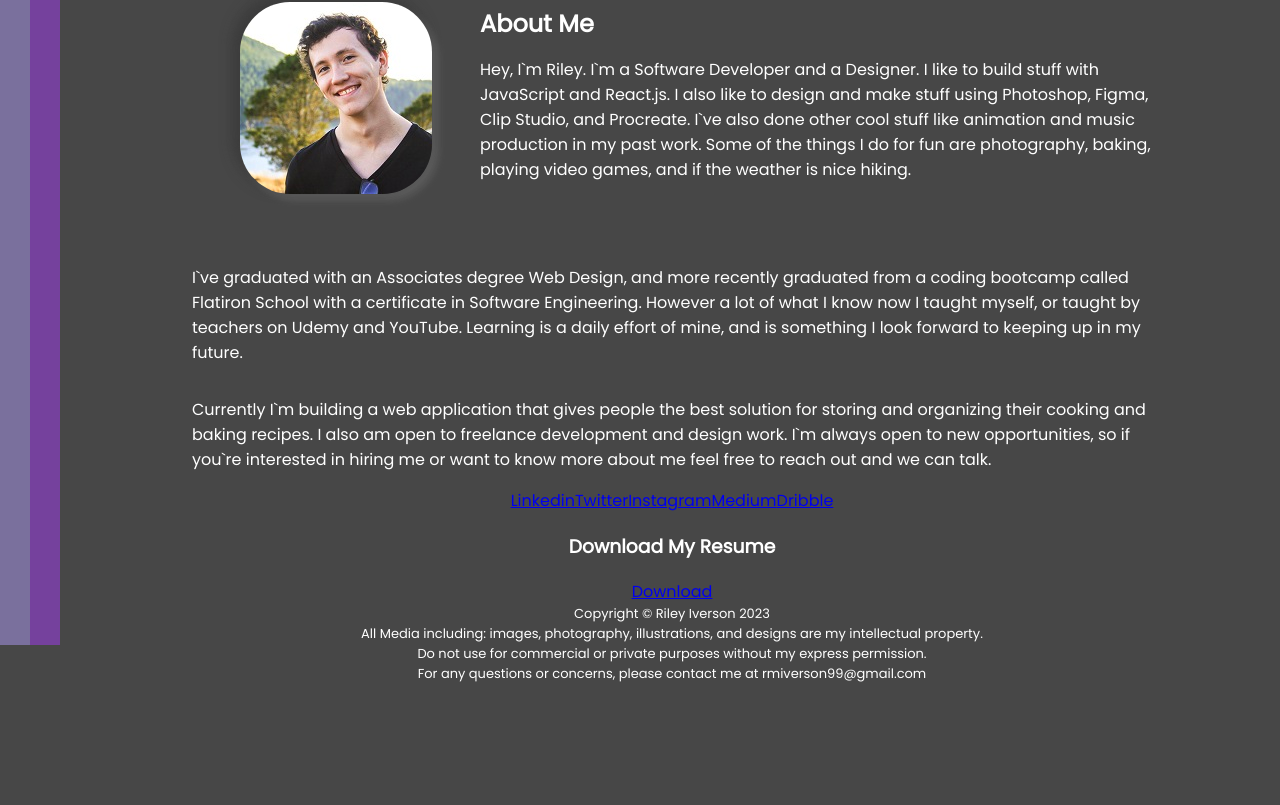
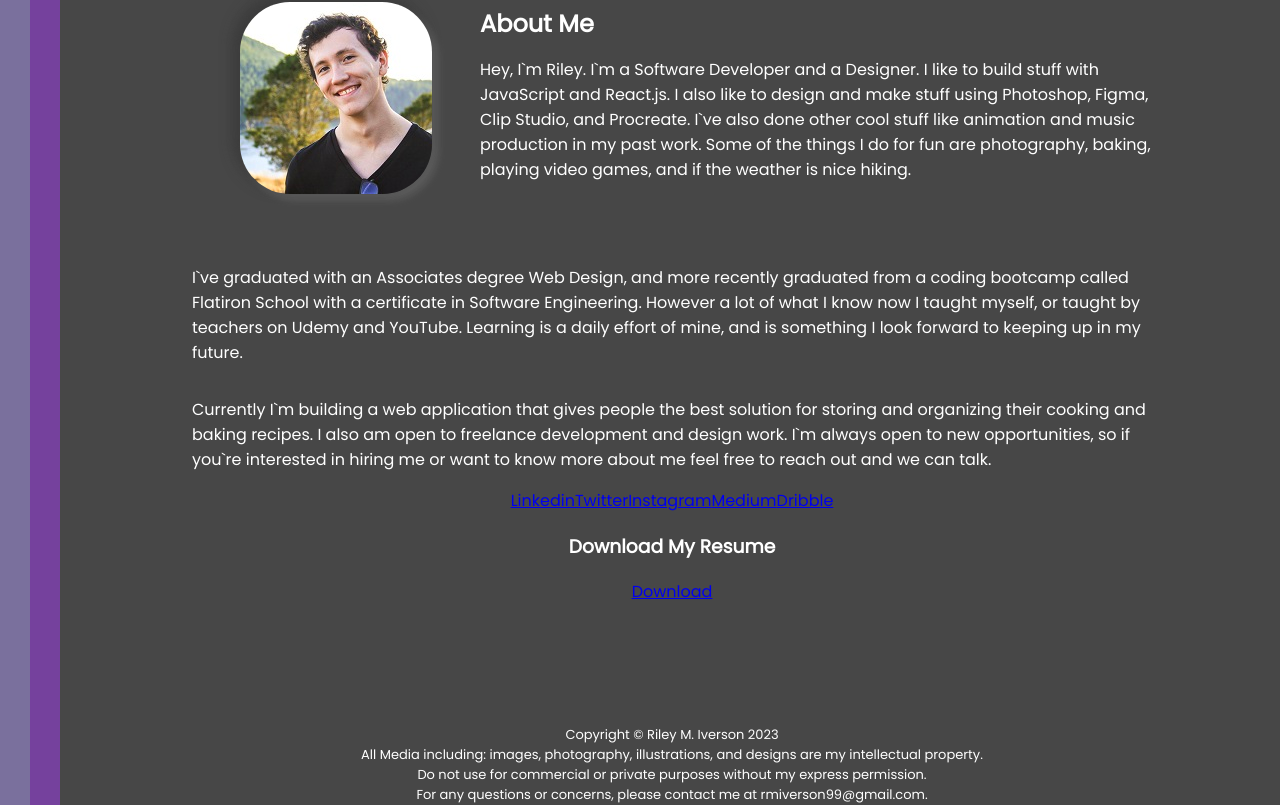
Before and after one commit to Rmiverson/rmiportfolio, a React (Create React App) app: page / in a window 1280 px wide. Shown: the part 955-1760 px from the top of the page. Before the commit the page ends 1639 px from the top, so only its background shows below. Built offline with nearby package versions, Linux system fonts and the light colour scheme.

Commit message:
styled page a bit better and got vertical height correct

```diff
--- a/src/components/Footer.js
+++ b/src/components/Footer.js
@@ -5,10 +5,10 @@ const Footer = () => {
 
     return (
         <footer className="footer">
-            <p>Copyright &copy; Riley Iverson {year}</p>
+            <p>Copyright &copy; Riley M. Iverson {year}</p>
             <p>All Media including: images, photography, illustrations, and designs are my intellectual property.</p>
             <p>Do not use for commercial or private purposes without my express permission.</p>
-            <p>For any questions or concerns, please contact me at rmiverson99@gmail.com</p>
+            <p>For any questions or concerns, please contact me at rmiverson99@gmail.com.</p>
         </footer>
     )
 }
--- a/src/containers/AboutMe/AboutMe.js
+++ b/src/containers/AboutMe/AboutMe.js
@@ -65,8 +65,8 @@ const AboutMe = () => {
           </div>
 
           <div className="main-body">
+            <section className="main-body-content">
               <Nav />
-
               {result.data?.aboutMe?.map((value, index) => {
                 if (index === 0) {
                   return (
@@ -94,6 +94,7 @@ const AboutMe = () => {
                 <h3>Download My Resume</h3>
                 <a href={result.data?.resume}>Download</a>
               </div>
+            </section>
 
             <Footer />
           </div>
--- a/src/containers/AboutMe/AboutMe.scss
+++ b/src/containers/AboutMe/AboutMe.scss
@@ -118,7 +118,7 @@ $landing-bg: "../../../public/media/bg2.JPG";
   .lower-content {
     display: flex;
     justify-content: space-between;
-    height: 100vh;
+    height: 120vh;
 
     .body-ribbon {
       display: flex;
@@ -135,9 +135,14 @@ $landing-bg: "../../../public/media/bg2.JPG";
     .main-body {
       display: flex;
       flex-direction: column;
+      justify-content: space-between;
       width: 75vw;
-      height: 100%;
       padding-right: 10vw;
+
+      .main-body-content {
+        display: flex;
+        flex-direction: column;
+      }
     }
   }
 
```
Lines whose indentation alone changed are shown as unchanged.
